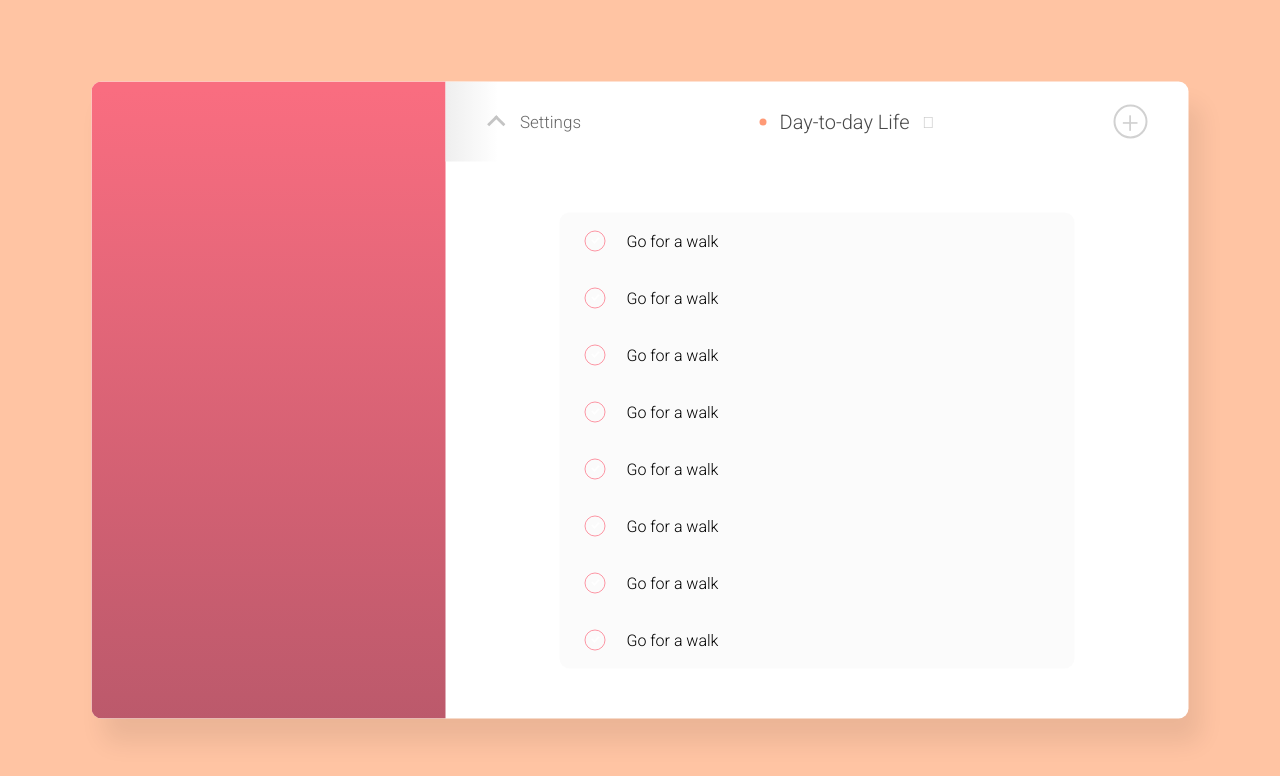
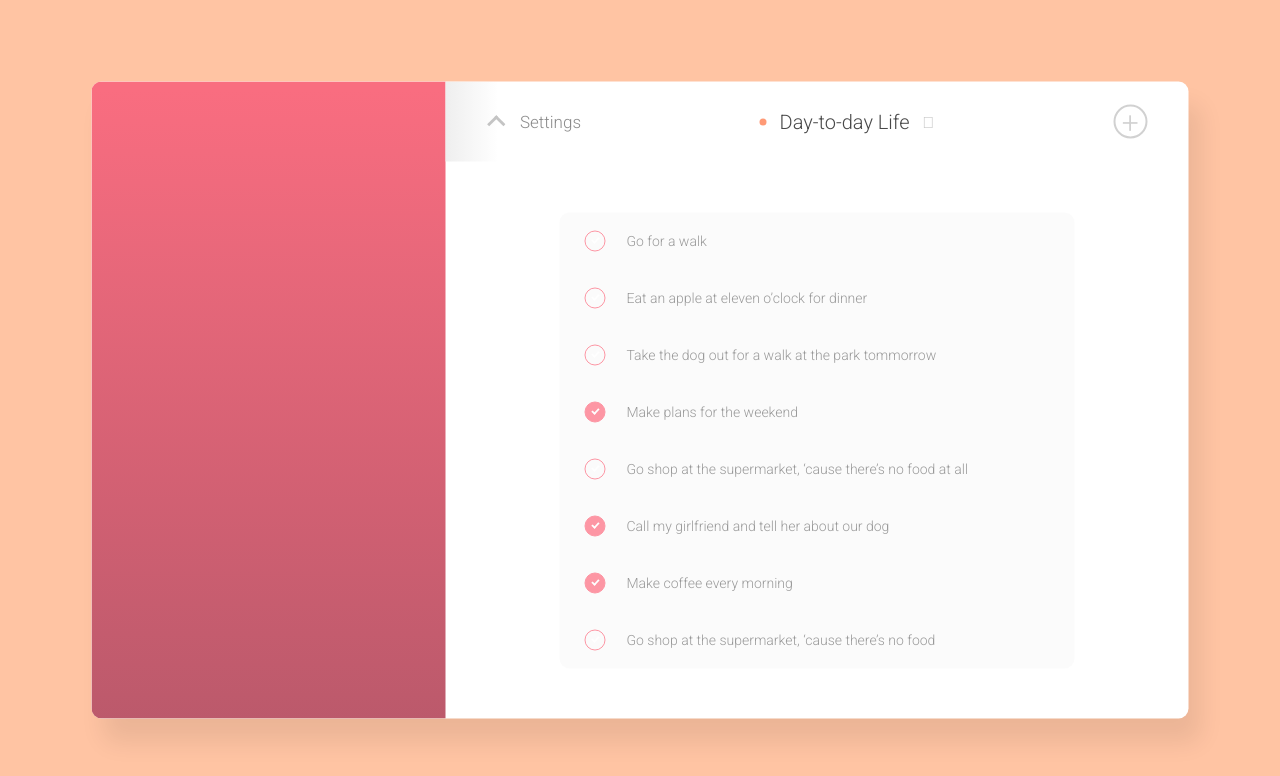
Before and after one commit to gustavohks2/todo-frontend, an Angular app: page / in a window 1280 px wide. Shown: the top 776 px of the page. Built offline with nearby package versions, Linux system fonts and the light colour scheme.

Commit message:
:sparkles: Add fake task data and show task description

```diff
--- a/src/app/components/task-item/task-item.component.html
+++ b/src/app/components/task-item/task-item.component.html
@@ -1,6 +1,6 @@
 <label class="custom-checkbox__container" for="cbx">
-   <input class="custom-checkbox__native-checkbox" id="cbx" type="checkbox"/>
+   <input class="custom-checkbox__native-checkbox" id="cbx" type="checkbox" [checked]="task.finished"/>
    <span class="custom-checkbox__checkbox"></span>
 </label>
 
-<label for="cbx">Go for a walk</label>
+<label class="todo-task-name" for="cbx">{{ task.description }}</label>
--- a/src/app/components/task-item/task-item.component.scss
+++ b/src/app/components/task-item/task-item.component.scss
@@ -45,3 +45,8 @@ $checkbox-base-color: #fd96a4;
       background-color: $checkbox-base-color;
    }
 }
+
+.todo-task-name {
+   color: #9A9A9A;
+   font-size: 14px;
+}
--- a/src/app/components/task-item/task-item.component.ts
+++ b/src/app/components/task-item/task-item.component.ts
@@ -1,15 +1,12 @@
-import { Component, OnInit } from '@angular/core';
+import { Component, Input } from '@angular/core';
 
 @Component({
-  selector: 'todo-task-item',
-  templateUrl: './task-item.component.html',
-  styleUrls: ['./task-item.component.scss']
+   selector: 'todo-task-item',
+   templateUrl: './task-item.component.html',
+   styleUrls: ['./task-item.component.scss']
 })
-export class TaskItemComponent implements OnInit {
+export class TaskItemComponent {
 
-  constructor() { }
-
-  ngOnInit(): void {
-  }
+   @Input() task: any;
 
 }
--- a/src/app/components/todo-header/todo-header.component.scss
+++ b/src/app/components/todo-header/todo-header.component.scss
@@ -19,7 +19,7 @@
          cursor: pointer;
 
          font-size: 17px;
-         color: #676767;
+         color: #676767c5;
       }
 
       .icon-angle-up {
--- a/src/app/components/todolist/todolist.component.html
+++ b/src/app/components/todolist/todolist.component.html
@@ -1,6 +1,6 @@
 <div class="todolist">
-   <div class="todolist__task-item" *ngFor="let i of [1, 2, 3, 4, 5, 6, 7, 8]">
-      <todo-task-item>
+   <div class="todolist__task-item" *ngFor="let fakeTodoTask of todoTasksFakeData">
+      <todo-task-item [task]="fakeTodoTask">
       </todo-task-item>
    </div>
 </div>
--- a/src/app/components/todolist/todolist.component.ts
+++ b/src/app/components/todolist/todolist.component.ts
@@ -7,5 +7,15 @@ import { Component } from '@angular/core';
 })
 export class TodolistComponent {
 
-   constructor() { }
+   public todoTasksFakeData: any = [
+      { finished: false, description: 'Go for a walk' },
+      { finished: false, description: 'Eat an apple at eleven o’clock for dinner' },
+      { finished: false, description: 'Take the dog out for a walk at the park tommorrow' },
+      { finished: true, description: 'Make plans for the weekend' },
+      { finished: false, description: 'Go shop at the supermarket, ‘cause there’s no food at all' },
+      { finished: true, description: 'Call my girlfriend and tell her about our dog' },
+      { finished: true, description: 'Make coffee every morning' },
+      { finished: false, description: 'Go shop at the supermarket, ‘cause there’s no food' },
+   ];
+
 }
```
Also changed, not shown: 30 other files (tests, documents, lock files or other folders).
